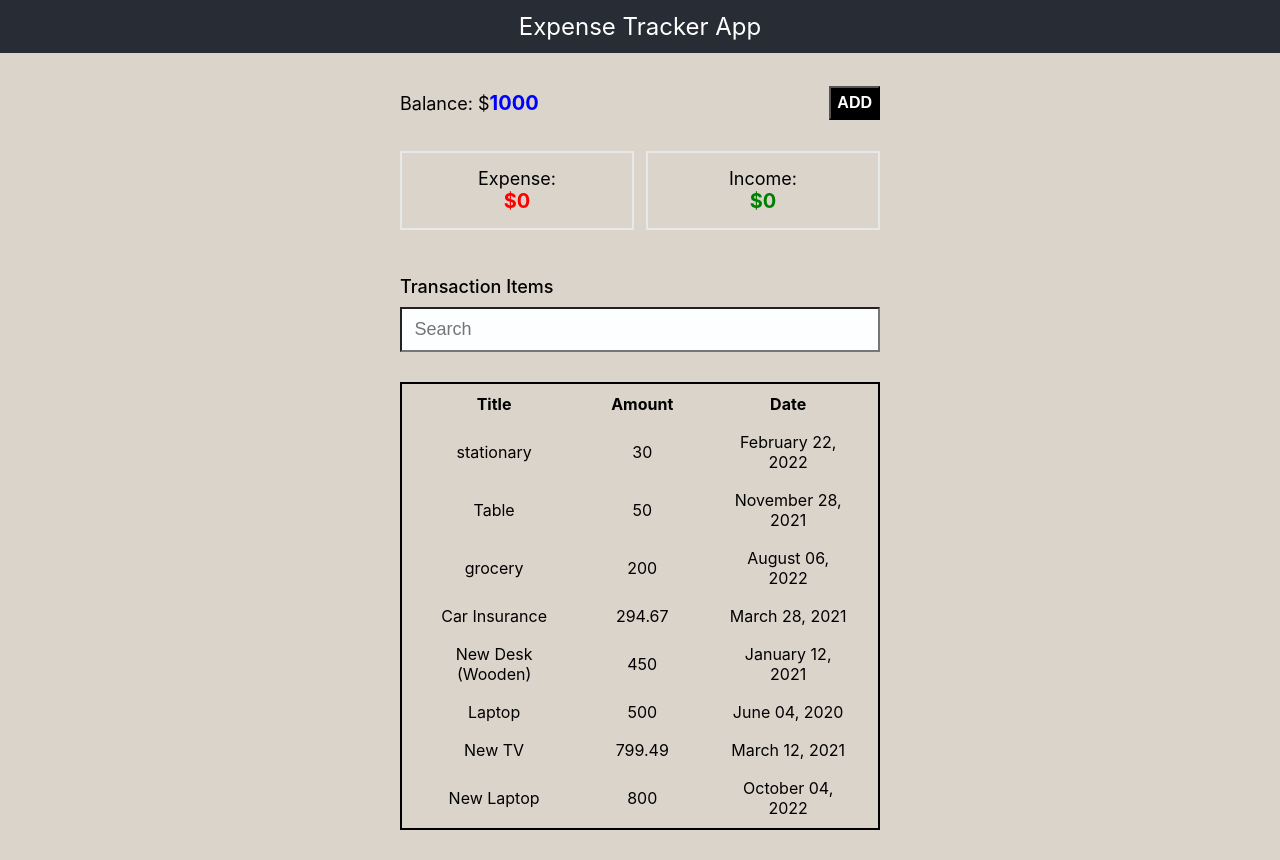
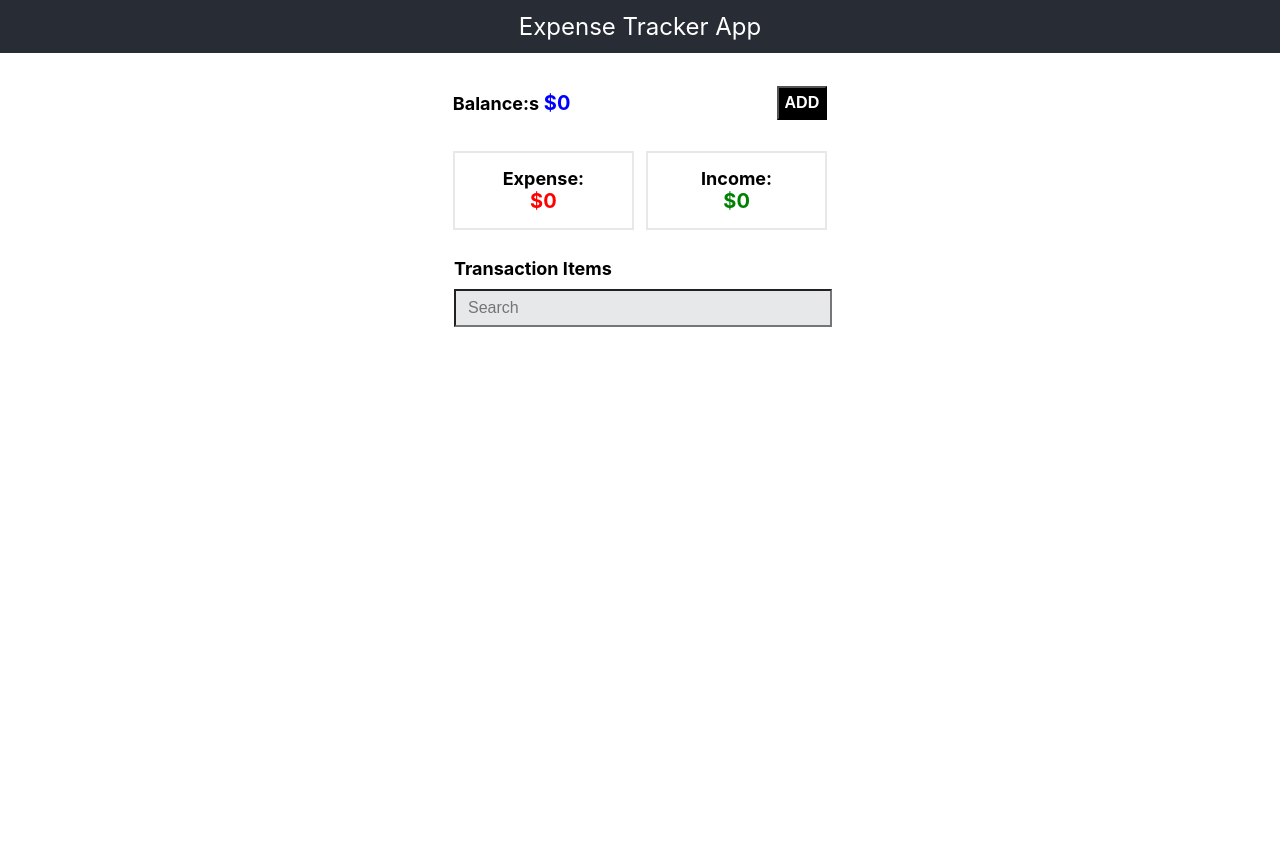
Before and after one commit to PanktiPatel99/expense_tracker, a React (Create React App) app: page / in a window 1280 px wide. After the commit the page ends 800 px from the top, so only its background shows below. Built offline with nearby package versions, Linux system fonts and the light colour scheme.

Commit message:
implement expense app add feature with toggle view

```diff
--- a/src/App.css
+++ b/src/App.css
@@ -2,7 +2,7 @@
   text-align: center;
   display: flex;
   flex-direction: column;
-  background-color: #dbd4cb;
+  /* background-color: #dbd4cb; */
 }
 
 .App-header {
@@ -21,7 +21,7 @@
   flex-direction: column;
   align-items: center;
   justify-content: center;
-  width: 500px;
+  width: 390px;
   /* padding: 10px; */
   margin: 20px auto;
 }
--- a/src/Components/Expenses/ExpenseApp.js
+++ b/src/Components/Expenses/ExpenseApp.js
@@ -1,13 +1,43 @@
-import React from "react";
+import React, { useState, useEffect } from "react";
 
 import Expense from "../Overview/Expense";
-import ExpenseItems from "../Transaction/ExpenseItems";
+// import ExpenseItems from "../Transaction/ExpenseItems";
+import Transaction from "../Transaction/Transaction";
 
-const ExpenseApp = () => {
+const ExpenseApp = (props) => {
+  const [transaction, updateTransaction] = useState([]);
+  const [expense, updateExpense] = useState(0);
+  const [income, updateIncome] = useState(0);
+
+  const addTransaction = (payload) => {
+    const transactionArray = [...transaction];
+    transactionArray.push(payload);
+    updateTransaction(transactionArray);
+  };
+
+  const calculateBalance = () => {
+    let exp = 0;
+    let inc = 0;
+    transaction.map((payload) => {
+      payload.type === "EXPENSE"
+        ? (exp = exp + payload.amount)
+        : (inc = inc + payload.amount);
+    });
+    updateExpense(exp);
+    updateIncome(inc);
+  };
+
+  useEffect(() => calculateBalance(), [transaction]);
+
   return (
     <div className="Expense_app">
-      <Expense />
-      <ExpenseItems />
+      <Expense
+        addTransaction={addTransaction}
+        expense={expense}
+        income={income}
+      />
+      <Transaction transaction={transaction} />
+      {/* <ExpenseItems /> */}
     </div>
   );
 };
--- a/src/Components/Overview/AddExpense.css
+++ b/src/Components/Overview/AddExpense.css
@@ -3,13 +3,13 @@
   flex-direction: column;
   border: 2px solid #e6e8e9;
   gap: 10px;
-  width: 430px;
+  width: 324px;
   padding: 15px 24px;
-  margin: 10px;
+  margin: 5px;
 }
 
 .AddExpense_form input {
-  font-size: 18px;
+  font-size: 16px;
   outline: none;
   border: 1px solid #e6e8e9;
   padding: 8px 12px;
--- a/src/Components/Overview/AddExpense.js
+++ b/src/Components/Overview/AddExpense.js
@@ -11,7 +11,6 @@ const AddExpense = (props) => {
     title: "",
     amount: "",
     date: "",
-    type: type,
   });
 
   const handleAddFormChange = (e) => {
@@ -22,32 +21,37 @@ const AddExpense = (props) => {
 
     const newFormData = { ...addFormData };
     newFormData[fieldName] = fieldValue;
-    setType(e.target.value);
     // console.log(newFormData);
 
     setAddFormData(newFormData);
   };
-  const handleAddFormSubmit = (e) => {
+
+  const handleAddClick = (e) => {
     e.preventDefault();
 
-    const newExpense = {
+    // const newExpense = {
+    //   id: nanoid(),
+    //   title: addFormData.title,
+    //   amount: Number(addFormData.amount),
+    //   date: new Date(addFormData.date),
+    //   type: type,
+    // };
+    // // console.log(addFormData);
+    // const newExpenses = [...expense, newExpense];
+    // // console.log(newExpenses);
+    // setExpense(newExpenses);
+
+    props.addTransaction({
       id: nanoid(),
       title: addFormData.title,
       amount: Number(addFormData.amount),
       date: new Date(addFormData.date),
-      type: addFormData.type,
-    };
-    // console.log(addFormData);
-
-    const newExpenses = [...expense, newExpense];
-    // console.log(newExpenses);
-
-    setExpense(newExpenses);
+      type: type,
+    });
     props.toggleAddtxn();
   };
 
   return (
-    <form onSubmit={handleAddFormSubmit}>
     <div className="AddExpense_form">
       <input
         type="text"
@@ -77,7 +81,7 @@ const AddExpense = (props) => {
           value="EXPENSE"
           id="expense"
           checked={type === "EXPENSE"}
-            onChange={handleAddFormChange}
+          onChange={(e) => setType(e.target.value)}
         />
         <label htmlFor="expense">Expense</label>
         <input
@@ -86,16 +90,15 @@ const AddExpense = (props) => {
           value="INCOME"
           id="income"
           checked={type === "INCOME"}
-            onChange={handleAddFormChange}
+          onChange={(e) => setType(e.target.value)}
         />
         <label htmlFor="income">Income</label>
       </div>
 
-        <button className="btn" type="submit">
+      <button className="btn" type="submit" onClick={handleAddClick}>
         Add Transaction
       </button>
     </div>
-    </form>
   );
 };
 
--- a/src/Components/Overview/Expense.css
+++ b/src/Components/Overview/Expense.css
@@ -13,6 +13,7 @@
   align-items: center;
   flex-direction: row;
   width: 100%;
+  font-weight: bold;
 }
 
 .btn {
@@ -42,6 +43,7 @@
   border: 2px solid #e6e8e9;
   padding: 15px 20px;
   width: 100%;
+  font-weight: bold;
 }
 
 span {
--- a/src/Components/Overview/Expense.js
+++ b/src/Components/Overview/Expense.js
@@ -3,7 +3,7 @@ import "./Expense.css";
 
 import AddExpense from "./AddExpense";
 
-const Expense = ({ expense, setExpense }) => {
+const Expense = (props) => {
   const [isAddTxnVisible, toggleAddtxn] = useState(false);
 
   const handleAddTxn = () => {
@@ -14,7 +14,8 @@ const Expense = ({ expense, setExpense }) => {
     <div className="Expense">
       <div className="balance-box">
         <p>
-          Balance: $<span className="balance">1000</span>
+          Balance:s
+          <span className="balance"> ${props.income - props.expense}</span>
         </p>
         <button className="btn" onClick={handleAddTxn}>
           {isAddTxnVisible ? "Cancel" : "ADD"}
@@ -24,17 +25,16 @@ const Expense = ({ expense, setExpense }) => {
       {isAddTxnVisible && (
         <AddExpense
           toggleAddtxn={toggleAddtxn}
-          expense={expense}
-          setExpense={setExpense}
+          addTransaction={props.addTransaction}
         />
       )}
 
       <div className="expense_income_box">
         <p className="expensebox">
-          Expense: <span className="isExpense">$0 </span>
+          Expense: <span className="isExpense">${props.expense}</span>
         </p>
         <p className="expensebox">
-          Income: <span className="isIncome">$0 </span>
+          Income: <span className="isIncome">${props.income}</span>
         </p>
       </div>
     </div>
--- /dev/null
+++ b/src/Components/Transaction/Transaction.css
@@ -0,0 +1,49 @@
+.Transaction {
+  display: flex;
+  flex-direction: column;
+  justify-content: center;
+  align-items: flex-start;
+  gap: 10px;
+  padding: 10px 22px;
+  width: 372px;
+  font-size: 18px;
+  font-weight: bold;
+}
+
+input {
+  font-size: 16px;
+  padding: 8px 12px;
+  background: #fdfeff;
+  background: #e6e8e9;
+  width: 94%;
+}
+
+.Transaction input {
+  margin-bottom: 10px;
+}
+
+.TransactionCell {
+  display: flex;
+  flex-direction: column;
+  justify-content: space-between;
+  font-weight: normal;
+  padding: 5px 10px;
+  font-size: 16px;
+  width: 350px;
+  border: 2px solid #e6e8e9;
+}
+
+.cell {
+  display: flex;
+  flex-direction: row;
+  align-items: center;
+  justify-content: space-between;
+  font-weight: 300;
+  padding: 10px 0px;
+  font-size: 12px;
+  width: 100%;
+}
+
+.date {
+  text-align: left;
+}
--- /dev/null
+++ b/src/Components/Transaction/Transaction.js
@@ -0,0 +1,45 @@
+import React, { useEffect, useState } from "react";
+
+import "./Transaction.css";
+import TransactionCell from "./TransactionCell";
+
+const Transaction = (props) => {
+  const [searchText, updateSearchText] = useState("");
+  const [filteredTransaction, updateTxn] = useState(props.transaction);
+
+  const filterData = () => {
+    if (!searchText || !searchText.trim().length) {
+      updateTxn(props.transaction);
+      return;
+    }
+    let txn = [...props.transaction];
+    txn = txn.filter((payload) =>
+      payload.title.toLowerCase().includes(searchText.toLowerCase().trim())
+    );
+    updateTxn(txn);
+  };
+
+  useEffect(() => filterData(searchText), [props.transaction]);
+
+  return (
+    <div className="Transaction">
+      Transaction Items
+      <input
+        placeholder="Search"
+        type="text"
+        value={searchText}
+        onChange={(e) => {
+          updateSearchText(e.target.value);
+          filterData(e.target.value);
+        }}
+      />
+      {filteredTransaction?.length
+        ? filteredTransaction.map((payload) => (
+            <TransactionCell payload={payload} />
+          ))
+        : ""}
+    </div>
+  );
+};
+
+export default Transaction;
--- /dev/null
+++ b/src/Components/Transaction/TransactionCell.js
@@ -0,0 +1,37 @@
+import React from "react";
+
+const TransactionCell = (props) => {
+  //   const [type] = useState(props.payload.type);
+  const title = props.payload.title;
+  const amount = props.payload.amount;
+  const date = props.payload.date.toLocaleString("en-us", {
+    month: "long",
+    day: "2-digit",
+    year: "numeric",
+  });
+  const type = props.payload.type;
+  //   console.log(type);
+
+  return (
+    <div>
+      <div
+        className="TransactionCell"
+        style={
+          type === "INCOME"
+            ? { borderRight: "5px solid green", backgroundColor: "#a5c9a5" }
+            : { borderRight: "5px solid red", backgroundColor: "#dfa8a8" }
+        }
+      >
+        <div className="cell">
+          <span>{title}</span>
+          <span>${amount}</span>
+        </div>
+        <div className="date">
+          <span>{date}</span>
+        </div>
+      </div>
+    </div>
+  );
+};
+
+export default TransactionCell;
```
Lines whose indentation alone changed are shown as unchanged.
